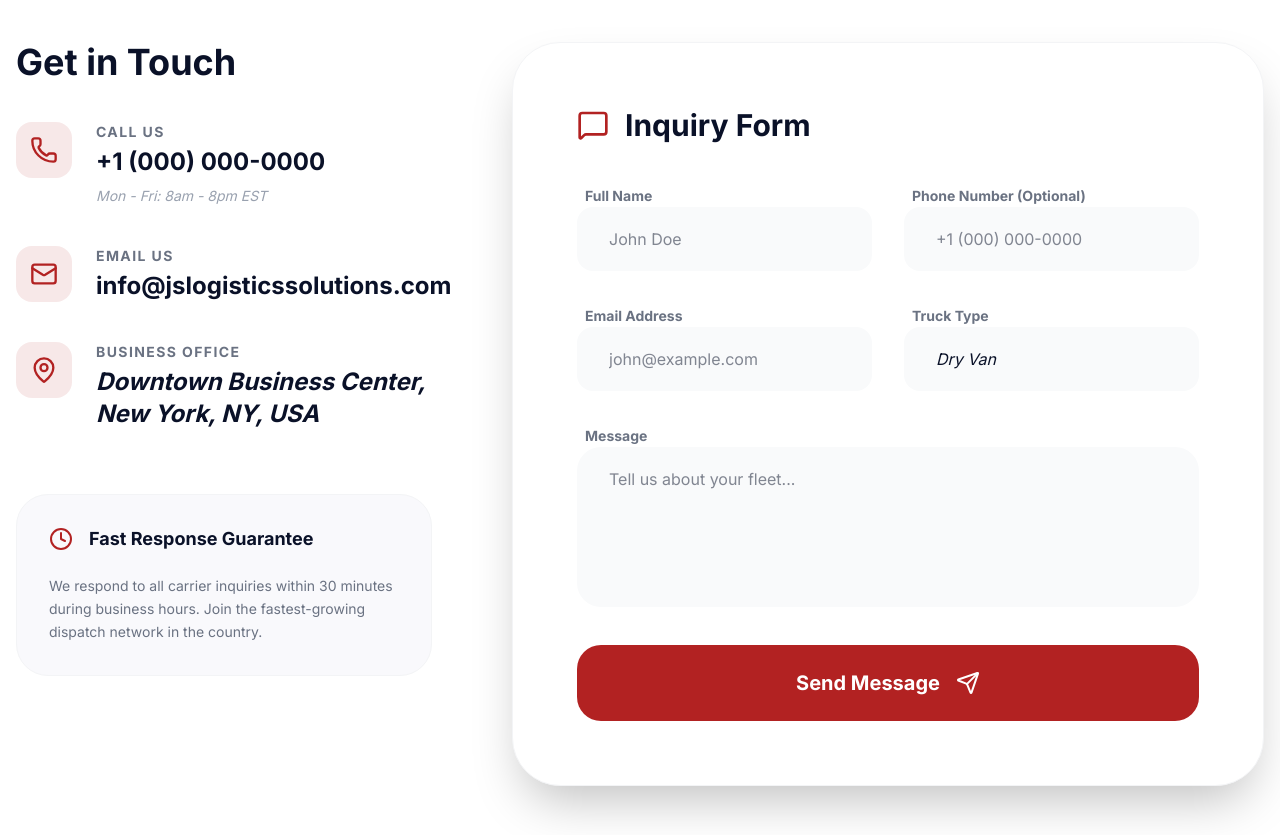
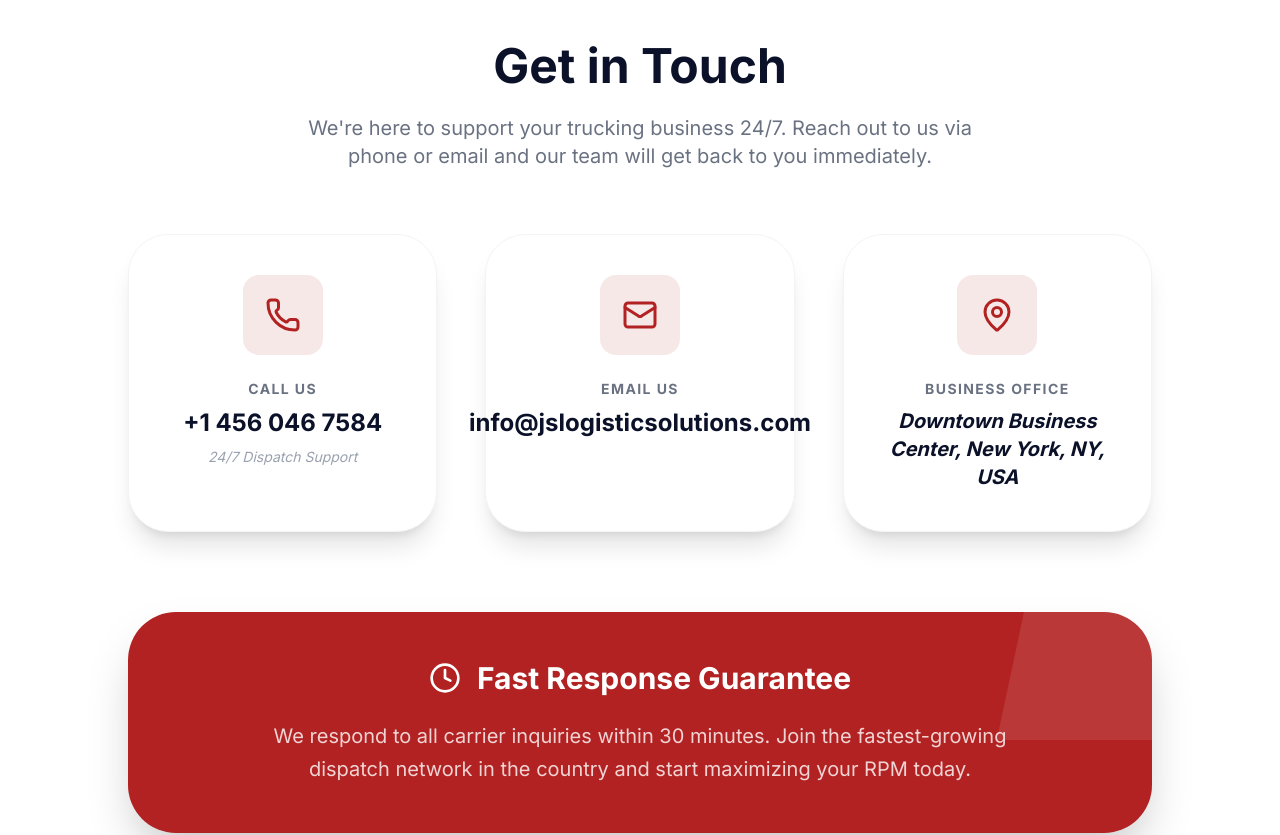
Before and after one commit to HasnainAbbasSial/js-logistics-solutions, a Next.js app: page /contact in a window 1280 px wide. Shown: the part 500-1335 px from the top of the page. Built offline with nearby package versions, Linux system fonts and the light colour scheme; no server answers.

Commit message:
Final branding polish: Contact info, Domain correction, Form removal

```diff
--- a/package.json
+++ b/package.json
@@ -1,5 +1,5 @@
 {
-  "name": "axe-dispatch",
+  "name": "js-logistics-solutions",
   "version": "0.1.0",
   "private": true,
   "scripts": {
--- a/src/app/actions.ts
+++ b/src/app/actions.ts
@@ -20,7 +20,7 @@
         return { success: false, error: "Missing required fields" };
     }
 
-    console.log("Attempting to send email to info@axedispatch.com...");
+    console.log("Attempting to send email to info@jslogisticsolutions.com...");
     console.log("Form data:", { name, email, phone, truckType });
 
     try {
@@ -33,7 +33,7 @@
         const { data, error } = await Promise.race([
             resend.emails.send({
                 from: "JS Logistics <onboarding@resend.dev>",
-                to: ["info@jslogisticssolutions.com"],
+                to: ["info@jslogisticsolutions.com"],
                 subject: `New Carrier Lead: ${name} - ${truckType}`,
                 html: `
             <h2>New Inquiry from JS Logistics Website</h2>
--- a/src/app/blog/[slug]/page.tsx
+++ b/src/app/blog/[slug]/page.tsx
@@ -137,7 +137,7 @@
                         {/* CTA */}
                         <div className="mt-20 p-10 bg-white/5 border border-white/10 rounded-[2.5rem] text-center">
                             <h3 className="text-3xl font-bold mb-4 text-white">Ready to Scale Your Trucking Business?</h3>
-                            <p className="text-white/70 mb-8 text-lg">Let AXE Dispatch handle your loads while you focus on driving.</p>
+                            <p className="text-white/70 mb-8 text-lg">Let JS Logistics Solutions handle your loads while you focus on driving.</p>
                             <Link
                                 href="/contact"
                                 className="inline-flex items-center gap-2 bg-primary text-white px-10 py-5 rounded-2xl font-bold text-lg hover:bg-red-700 transition-all shadow-xl shadow-primary/20"
--- a/src/app/contact/page.tsx
+++ b/src/app/contact/page.tsx
@@ -16,33 +16,6 @@
 import PageHeader from "@/components/PageHeader";
 
 const ContactPage = () => {
-    const [status, setStatus] = useState<"idle" | "loading" | "success" | "error">("idle");
-    const [errorMessage, setErrorMessage] = useState<string>("");
-
-    const handleSubmit = async (e: React.FormEvent<HTMLFormElement>) => {
-        e.preventDefault();
-        setStatus("loading");
-        setErrorMessage("");
-
-        try {
-            const formData = new FormData(e.currentTarget);
-            const result = await sendContactEmail(formData);
-
-            if (result.success) {
-                setStatus("success");
-                (e.target as HTMLFormElement).reset();
-            } else {
-                console.error("Submission failed:", result.error);
-                setErrorMessage(result.error || "Failed to send message. Please try again.");
-                setStatus("error");
-            }
-        } catch (err: any) {
-            console.error("Unexpected error during submission:", err);
-            setErrorMessage(err.message || "An unexpected error occurred. Please try again.");
-            setStatus("error");
-        }
-    };
-
     return (
         <div className="min-h-screen">
             <PageHeader
@@ -52,149 +25,52 @@
 
             <section className="py-24">
                 <div className="container mx-auto px-4">
-                    <div className="flex flex-col lg:flex-row gap-20">
+                    <div className="max-w-5xl mx-auto">
                         {/* Contact Information */}
-                        <div className="lg:w-1/3">
-                            <h2 className="text-4xl font-bold mb-10">Get in Touch</h2>
+                        <div className="text-center mb-16">
+                            <h2 className="text-4xl md:text-5xl font-bold mb-6">Get in Touch</h2>
+                            <p className="text-gray-500 text-xl max-w-2xl mx-auto">
+                                We're here to support your trucking business 24/7. Reach out to us via phone or email and our team will get back to you immediately.
+                            </p>
+                        </div>
 
-                            <div className="space-y-10">
-                                <div className="flex gap-6">
-                                    <div className="w-14 h-14 rounded-2xl bg-primary/10 flex items-center justify-center text-primary shrink-0">
-                                        <Phone size={28} />
-                                    </div>
-                                    <div>
-                                        <p className="text-sm font-bold text-gray-500 uppercase tracking-widest mb-1">Call Us</p>
-                                        <a href="tel:+10000000000" className="text-2xl font-bold hover:text-primary transition-colors">+1 (000) 000-0000</a>
-                                        <p className="text-gray-400 mt-2 italic text-sm">Mon - Fri: 8am - 8pm EST</p>
-                                    </div>
+                        <div className="grid grid-cols-1 md:grid-cols-3 gap-12">
+                            <div className="bg-white dark:bg-secondary/40 p-10 rounded-[2.5rem] border border-gray-100 dark:border-gray-800 flex flex-col items-center text-center shadow-xl hover:shadow-2xl transition-all">
+                                <div className="w-20 h-20 rounded-2xl bg-primary/10 flex items-center justify-center text-primary mb-6">
+                                    <Phone size={36} />
                                 </div>
-
-                                <div className="flex gap-6">
-                                    <div className="w-14 h-14 rounded-2xl bg-primary/10 flex items-center justify-center text-primary shrink-0">
-                                        <Mail size={28} />
-                                    </div>
-                                    <div>
-                                        <p className="text-sm font-bold text-gray-500 uppercase tracking-widest mb-1">Email Us</p>
-                                        <a href="mailto:info@jslogisticssolutions.com" className="text-xl md:text-2xl font-bold hover:text-primary transition-colors">info@jslogisticssolutions.com</a>
-                                    </div>
-                                </div>
-
-                                <div className="flex gap-6">
-                                    <div className="w-14 h-14 rounded-2xl bg-primary/10 flex items-center justify-center text-primary shrink-0">
-                                        <MapPin size={28} />
-                                    </div>
-                                    <div>
-                                        <p className="text-sm font-bold text-gray-500 uppercase tracking-widest mb-1">Business Office</p>
-                                        <p className="text-xl md:text-2xl font-bold italic">Downtown Business Center, New York, NY, USA</p>
-                                    </div>
-                                </div>
+                                <p className="text-sm font-bold text-gray-500 uppercase tracking-widest mb-2">Call Us</p>
+                                <a href="tel:+14560467584" className="text-2xl font-bold hover:text-primary transition-colors">+1 456 046 7584</a>
+                                <p className="text-gray-400 mt-2 italic text-sm">24/7 Dispatch Support</p>
                             </div>
 
-                            <div className="mt-16 p-8 bg-accent/50 dark:bg-secondary rounded-[2rem] border border-gray-100 dark:border-gray-800">
-                                <div className="flex items-center gap-4 mb-6">
-                                    <Clock className="text-primary" />
-                                    <h4 className="font-bold text-lg leading-tight">Fast Response Guarantee</h4>
+                            <div className="bg-white dark:bg-secondary/40 p-10 rounded-[2.5rem] border border-gray-100 dark:border-gray-800 flex flex-col items-center text-center shadow-xl hover:shadow-2xl transition-all">
+                                <div className="w-20 h-20 rounded-2xl bg-primary/10 flex items-center justify-center text-primary mb-6">
+                                    <Mail size={36} />
                                 </div>
-                                <p className="text-gray-500 leading-relaxed text-sm">
-                                    We respond to all carrier inquiries within 30 minutes during business hours. Join the fastest-growing dispatch network in the country.
-                                </p>
+                                <p className="text-sm font-bold text-gray-500 uppercase tracking-widest mb-2">Email Us</p>
+                                <a href="mailto:info@jslogisticsolutions.com" className="text-xl md:text-2xl font-bold hover:text-primary transition-colors">info@jslogisticsolutions.com</a>
+                            </div>
+
+                            <div className="bg-white dark:bg-secondary/40 p-10 rounded-[2.5rem] border border-gray-100 dark:border-gray-800 flex flex-col items-center text-center shadow-xl hover:shadow-2xl transition-all">
+                                <div className="w-20 h-20 rounded-2xl bg-primary/10 flex items-center justify-center text-primary mb-6">
+                                    <MapPin size={36} />
+                                </div>
+                                <p className="text-sm font-bold text-gray-500 uppercase tracking-widest mb-2">Business Office</p>
+                                <p className="text-xl font-bold italic">Downtown Business Center, New York, NY, USA</p>
                             </div>
                         </div>
 
-                        {/* Contact Form */}
-                        <div className="lg:w-2/3">
-                            <div className="bg-white dark:bg-secondary shadow-2xl rounded-[3rem] p-8 md:p-16 border border-gray-100 dark:border-gray-800">
-                                <div className="mb-10 flex items-center gap-4">
-                                    <MessageSquare className="text-primary" size={32} />
-                                    <h3 className="text-3xl font-bold">Inquiry Form</h3>
+                        <div className="mt-20 p-12 bg-primary text-white rounded-[3rem] text-center shadow-2xl relative overflow-hidden">
+                            <div className="absolute top-0 right-0 w-64 h-64 bg-white/10 -skew-x-12 translate-x-1/2 -translate-y-1/2" />
+                            <div className="relative z-10">
+                                <div className="flex items-center justify-center gap-4 mb-6">
+                                    <Clock size={32} />
+                                    <h4 className="text-3xl font-bold">Fast Response Guarantee</h4>
                                 </div>
-
-                                <form onSubmit={handleSubmit} className="space-y-8">
-                                    <div className="grid grid-cols-1 md:grid-cols-2 gap-8">
-                                        <div className="space-y-2">
-                                            <label className="text-sm font-bold text-gray-500 ml-2" htmlFor="full-name">Full Name</label>
-                                            <input
-                                                required
-                                                name="name"
-                                                id="full-name"
-                                                type="text"
-                                                placeholder="John Doe"
-                                                className="w-full bg-gray-50 dark:bg-gray-800 border-none rounded-2xl py-5 px-8 focus:ring-2 focus:ring-primary outline-none transition-all"
-                                            />
-                                        </div>
-                                        <div className="space-y-2">
-                                            <label className="text-sm font-bold text-gray-500 ml-2" htmlFor="phone-number">Phone Number (Optional)</label>
-                                            <input
-                                                name="phone"
-                                                id="phone-number"
-                                                type="tel"
-                                                placeholder="+1 (000) 000-0000"
-                                                className="w-full bg-gray-50 dark:bg-gray-800 border-none rounded-2xl py-5 px-8 focus:ring-2 focus:ring-primary outline-none transition-all"
-                                            />
-                                        </div>
-                                    </div>
-
-                                    <div className="grid grid-cols-1 md:grid-cols-2 gap-8">
-                                        <div className="space-y-2">
-                                            <label className="text-sm font-bold text-gray-500 ml-2" htmlFor="email">Email Address</label>
-                                            <input
-                                                required
-                                                name="email"
-                                                id="email"
-                                                type="email"
-                                                placeholder="john@example.com"
-                                                className="w-full bg-gray-50 dark:bg-gray-800 border-none rounded-2xl py-5 px-8 focus:ring-2 focus:ring-primary outline-none transition-all"
-                                            />
-                                        </div>
-                                        <div className="space-y-2">
-                                            <label className="text-sm font-bold text-gray-500 ml-2" htmlFor="truck-type">Truck Type</label>
-                                            <select
-                                                name="truckType"
-                                                id="truck-type"
-                                                title="Select your truck type"
-                                                className="w-full bg-gray-50 dark:bg-gray-800 border-none rounded-2xl py-5 px-8 focus:ring-2 focus:ring-primary outline-none appearance-none transition-all italic"
-                                            >
-                                                <option>Dry Van</option>
-                                                <option>Reefer</option>
-                                                <option>Flatbed</option>
-                                                <option>Step Deck</option>
-                                                <option>Box Truck</option>
-                                                <option>Other</option>
-                                            </select>
-                                        </div>
-                                    </div>
-
-                                    <div className="space-y-2">
-                                        <label className="text-sm font-bold text-gray-500 ml-2" htmlFor="message">Message</label>
-                                        <textarea
-                                            required
-                                            name="message"
-                                            id="message"
-                                            placeholder="Tell us about your fleet..."
-                                            rows={5}
-                                            className="w-full bg-gray-50 dark:bg-gray-800 border-none rounded-3xl py-5 px-8 focus:ring-2 focus:ring-primary outline-none transition-all resize-none"
-                                        ></textarea>
-                                    </div>
-
-                                    <button
-                                        disabled={status === "loading" || status === "success"}
-                                        className={`w-full font-bold py-6 rounded-3xl text-xl flex items-center justify-center gap-4 transition-all transform active:scale-[0.98] disabled:opacity-70 disabled:cursor-not-allowed
-                                            ${status === "success" ? "bg-green-600 text-white hover:bg-green-700" : "bg-primary hover:bg-red-700 text-white"}
-                                        `}
-                                    >
-                                        {status === "loading" ? (
-                                            <div className="w-8 h-8 border-4 border-white/30 border-t-white rounded-full animate-spin" />
-                                        ) : status === "success" ? (
-                                            <>Message Sent! <Send size={24} /></>
-                                        ) : (
-                                            <>Send Message <Send size={24} /></>
-                                        )}
-                                    </button>
-
-                                    {status === "error" && (
-                                        <p className="text-red-500 text-center font-bold">{errorMessage}</p>
-                                    )}
-                                </form>
+                                <p className="text-white/80 text-xl max-w-3xl mx-auto leading-relaxed">
+                                    We respond to all carrier inquiries within 30 minutes. Join the fastest-growing dispatch network in the country and start maximizing your RPM today.
+                                </p>
                             </div>
                         </div>
                     </div>
@@ -204,7 +80,7 @@
             {/* Google Map */}
             <section className="h-[500px] w-full relative">
                 <iframe
-                    title="Google Map Location of Axe Dispatch LLC"
+                    title="Google Map Location of JS Logistics Solutions"
                     width="100%"
                     height="100%"
                     id="gmap_canvas"
@@ -222,7 +98,7 @@
                     <h4 className="text-xl font-bold text-secondary">JS Logistics Solutions</h4>
                     <p className="text-gray-500 text-sm mb-3">Downtown Business Center<br />New York, NY 10001</p>
                     <a
-                        href="https://maps.google.com/maps?q=30%20N%20Gould%20St%20Ste%20R%20Sheridan%2C%20WY%2082801%2C%20USA"
+                        href="https://maps.google.com/maps?q=New%20York%2C%20NY%2C%20USA"
                         target="_blank"
                         rel="noopener noreferrer"
                         className="text-primary font-bold text-sm flex items-center gap-2 hover:underline"
--- a/src/app/layout.tsx
+++ b/src/app/layout.tsx
@@ -15,7 +15,7 @@
   openGraph: {
     title: "JS Logistics Solutions | Premium Truck Dispatching Services",
     description: "Expert truck dispatch services tailored for owner-operators and small fleets.",
-    url: "https://jslogisticssolutions.com",
+    url: "https://jslogisticsolutions.com",
     siteName: "JS Logistics Solutions",
     images: [
       {
--- a/src/app/privacy-policy/page.tsx
+++ b/src/app/privacy-policy/page.tsx
@@ -53,7 +53,7 @@
                         </p>
                         <div className="mt-4 p-6 bg-accent/50 dark:bg-gray-900 rounded-2xl">
                             <p className="font-bold">JS Logistics Solutions</p>
-                            <p>Email: info@jslogisticssolutions.com</p>
+                            <p>Email: info@jslogisticsolutions.com</p>
                             <p>Address: Downtown Business Center, New York, NY, USA</p>
                         </div>
                     </section>
--- a/src/app/terms-of-service/page.tsx
+++ b/src/app/terms-of-service/page.tsx
@@ -61,7 +61,7 @@
                         </p>
                         <div className="mt-4 p-6 bg-accent/50 dark:bg-gray-900 rounded-2xl">
                             <p className="font-bold">JS Logistics Solutions</p>
-                            <p>Email: info@jslogisticssolutions.com</p>
+                            <p>Email: info@jslogisticsolutions.com</p>
                             <p>Address: Downtown Business Center, New York, NY, USA</p>
                         </div>
                     </section>
```
Also changed, not shown: src/app/page.tsx (+3 -4 lines), src/components/Footer.tsx (+4 -4 lines), src/components/Navbar.tsx (+6 -9 lines), 1 other file (tests, documents, lock files or other folders).
